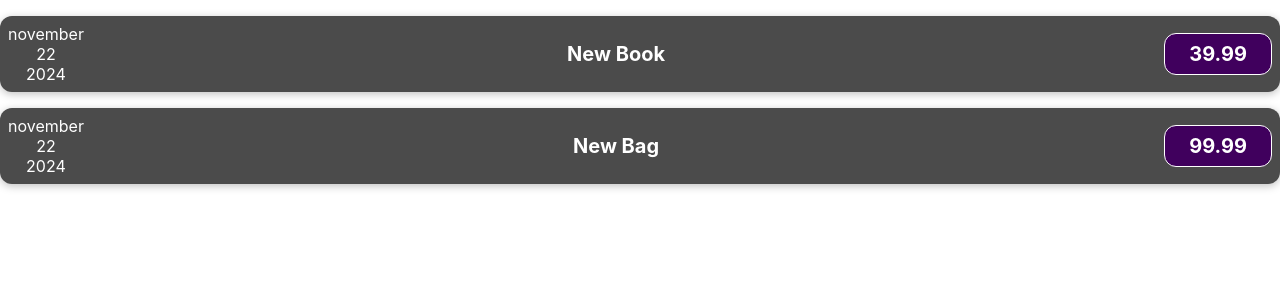
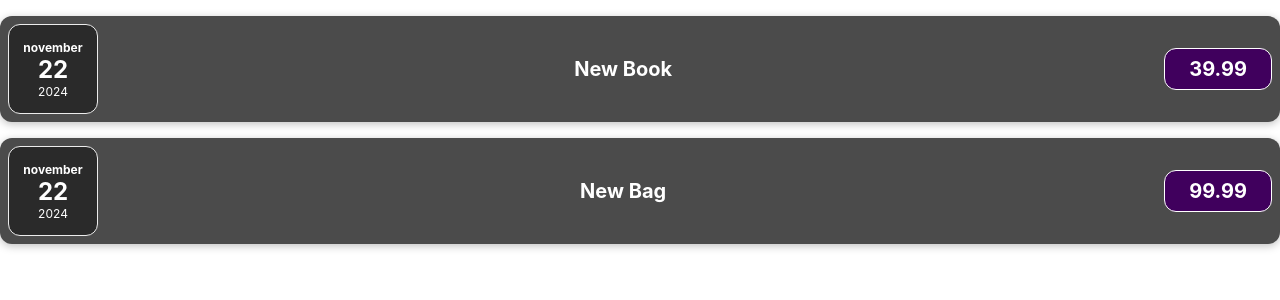
Before and after one commit to eleriin/expenses, a React (Create React App) app: page / in a window 1280 px wide. Shown: the top 300 px of the page. Built offline with nearby package versions, Linux system fonts and the light colour scheme.

Commit message:
kasti lisamine

```diff
--- a/src/components/ExpenseDate.js
+++ b/src/components/ExpenseDate.js
@@ -1,13 +1,16 @@
+import './ExpenseItem.css'
+
+
 const ExpenseDate = (props) =>{
     const month =props.date.toLocaleString('et-EE',{month:'long'})
     const day =props.date.toLocaleString('et-EE',{day:'2-digit'})
     const year =props.date.getFullYear()
 
     return(
-        <div>
-            <div>{month}</div>
-            <div>{day}</div>
-            <div>{year}</div>
+        <div className='expense-date'>
+            <div className='expense-date__month'>{month}</div>
+            <div className='expense-date__day'>{day}</div>
+            <div className='expense-date__year'>{year}</div>
         </div>
     )
 }
--- a/src/components/ExpenseItem.css
+++ b/src/components/ExpenseItem.css
@@ -55,3 +55,30 @@
         padding: 0.5rem 1.5rem;
     }
 }
+
+.expense-date {
+    display: flex;
+    flex-direction: column;
+    width: 5.5rem;
+    height: 5.5rem;
+    border: 1px solid #ececec;
+    background-color: #2a2a2a;
+    color: white;
+    border-radius: 12px;
+    align-items: center;
+    justify-content: center;
+}
+
+.expense-date__month {
+    font-size: 0.75rem;
+    font-weight: bold;
+}
+
+.expense-date__year {
+    font-size: 0.75rem;
+}
+
+.expense-date__day {
+    font-size: 1.5rem;
+    font-weight: bold;
+}
```
